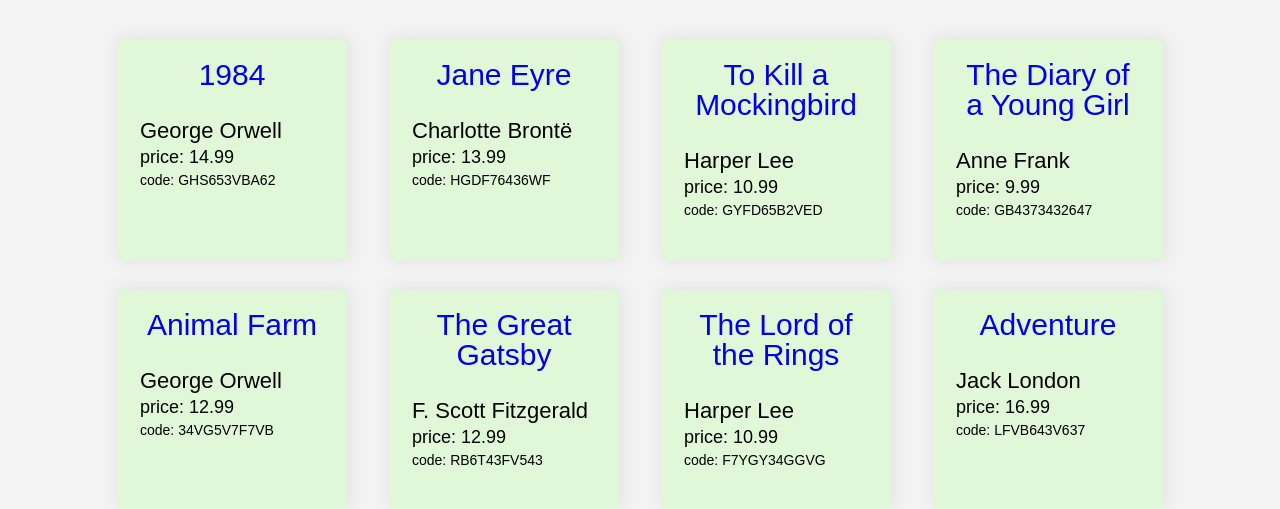
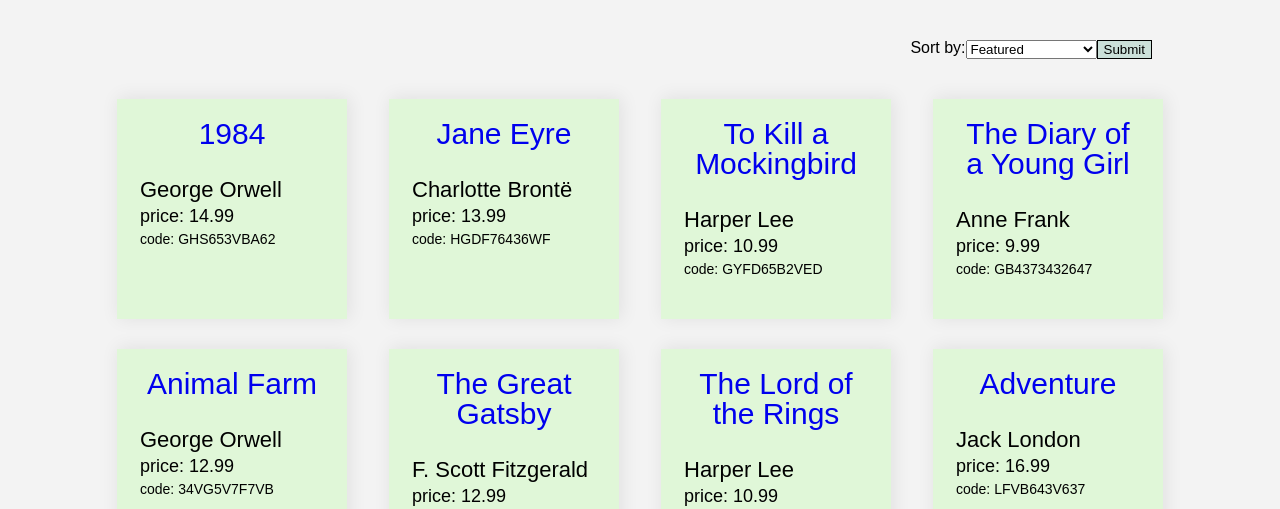
Before and after one commit to giorgi200706/Books-shop, a Flask app: page / in a window 1280 px wide. Shown: the part 80-589 px from the top of the page. Run offline with Flask 2, Linux system fonts and the light colour scheme.

Commit message:
add sorting books

```diff
--- a/main.py
+++ b/main.py
@@ -1,4 +1,4 @@
-from flask import Flask, render_template
+from flask import Flask, render_template , request
 import sql
 app = Flask(__name__)
 
@@ -16,6 +16,32 @@ def education_history():
             "price": sql.books[i][3],
             "code": sql.books[i][4],
         })
+
+    # sort books by price and output
+    books_sort = books
+    sort =  request.args.get("sort")
+    if sort == "plh":
+        for i in range(len(books_sort)):
+            for o in range(len(books_sort)):
+                if o<i and books_sort[o]["price"] > books_sort[i]["price"] :
+                    y = books_sort[i]
+                    books_sort[i] = books_sort[o]
+                    books_sort[o] = y;
+
+        return render_template("index.html", books_list=books_sort)
+
+    elif sort == "phl":
+        for i in range(len(books_sort)):
+            for o in range(len(books_sort)):
+                if o>i and books_sort[o]["price"] > books_sort[i]["price"] :
+                    y = books_sort[i]
+                    books_sort[i] = books_sort[o]
+                    books_sort[o] = y;
+        return render_template("index.html", books_list=books_sort)
+
+    else:
+        return render_template("index.html", books_list=books)
+
 
 
     users = []
--- a/static/css/global.css
+++ b/static/css/global.css
@@ -80,6 +80,30 @@ body header .con > div > p > a {
 
 body section .s-1 {
   background-color: rgba(225, 225, 225, 0.395);
+}
+
+body section .s-1 .forms {
+  padding-top: 40px;
+  width: 80%;
+  margin: 0 auto;
+}
+
+body section .s-1 .forms > form {
+  display: -webkit-box;
+  display: -ms-flexbox;
+  display: flex;
+  -webkit-box-pack: end;
+      -ms-flex-pack: end;
+          justify-content: end;
+}
+
+body section .s-1 .forms > form > label {
+  font-family: sans-serif;
+}
+
+body section .s-1 .forms > form > input {
+  background-color: rgba(0, 129, 86, 0.164);
+  border: 1px solid;
 }
 
 body section .s-1 .container {
--- a/static/scss/_style-index.scss
+++ b/static/scss/_style-index.scss
@@ -34,6 +34,25 @@ body{
 
         .s-1{
             background-color: rgba(225, 225, 225, 0.395);
+
+            .forms{
+                padding-top: 40px;
+                width: 80%;
+                margin: 0 auto;
+
+                & > form{
+                    display: flex;
+                    justify-content: end;
+
+                    & > label{
+                        font-family: sans-serif;
+                    }
+                    & > input{
+                        background-color: rgba(0, 129, 86, 0.164);
+                        border: 1px solid;
+                    }
+                }
+            }
             .container{
                 width: 85%;
                 margin: 0 auto;
--- a/templates/index.html
+++ b/templates/index.html
@@ -26,6 +26,18 @@
         <section>
 
             <div class="s-1">
+
+                <div class="forms">
+                    <form action="" method="get">
+                        <label for="cars">Sort by:</label>
+                        <select id="sort" name="sort">
+                            <option value="f">Featured</option>
+                            <option value="plh">Price: Low to High</option>
+                            <option value="phl">Price: High to Low</option>
+                        </select>
+                        <input type="submit">
+                    </form>
+                </div>
 
                 <div class="container">
 
--- a/templates/pages/sign-in.html
+++ b/templates/pages/sign-in.html
@@ -23,7 +23,7 @@
             </div>
         </header>
         <section class="s-14">
-            <form action="">
+            <form action="" method="get">
                 <label for="nickname">nickname:</label>
                 <input id="nickname" type="text" placeholder="nickname" name="nickname">
 
```
Also changed, not shown: 1 other file.
